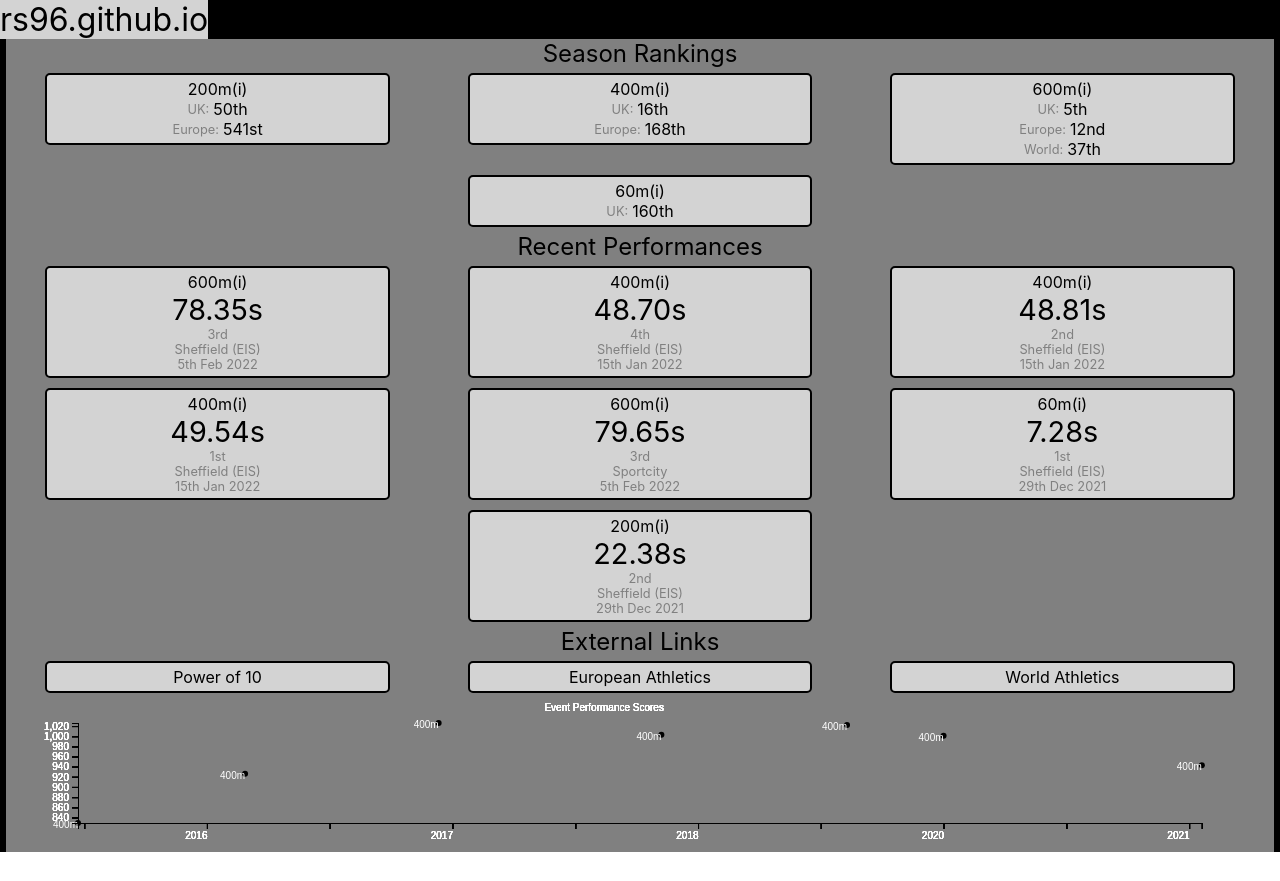
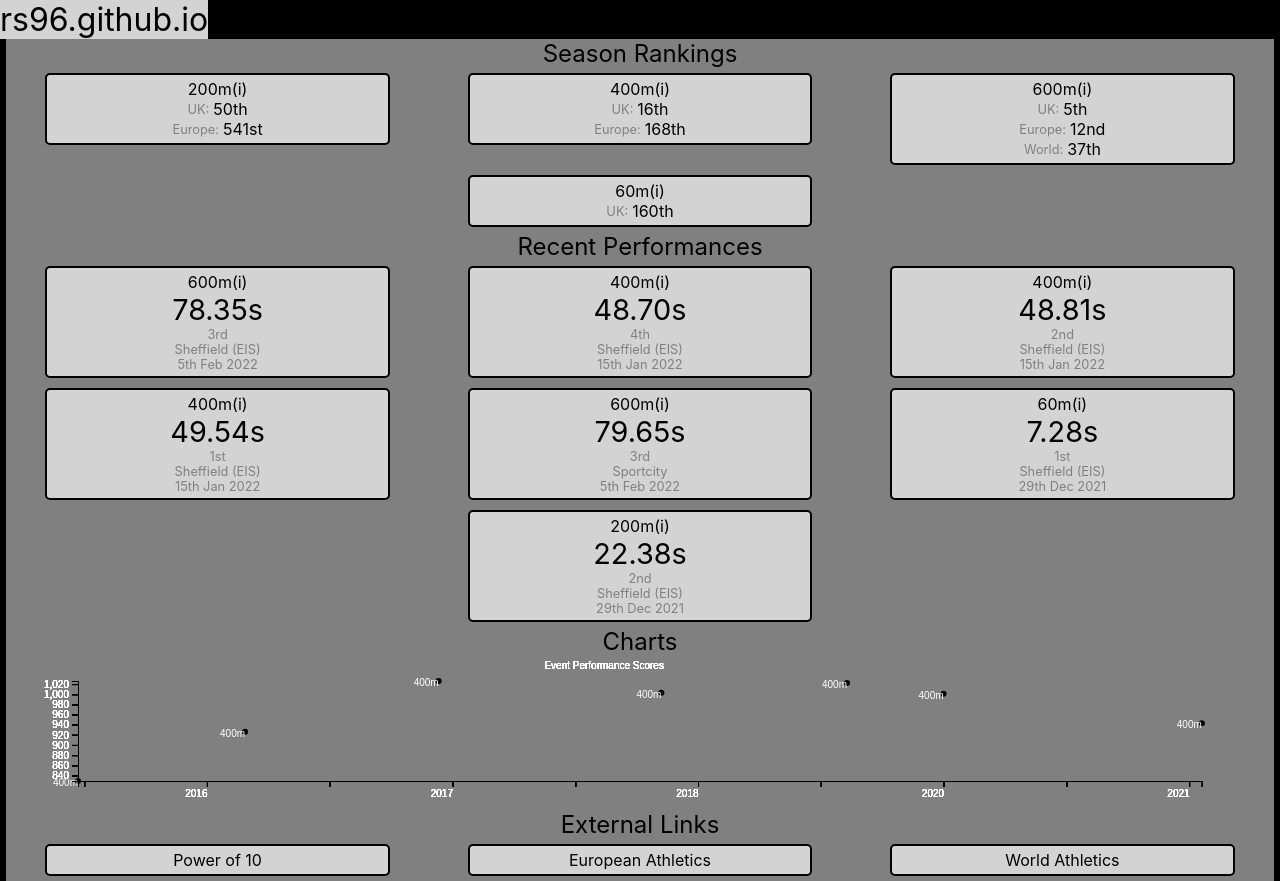
Before and after one commit to rs96/rs96.github.io, a React (Create React App) app: page / in a window 1280 px wide. Before the commit the page ends 852 px from the top, so only its background shows below. Built offline with nearby package versions, Linux system fonts and the light colour scheme.

Commit message:
add temp heading for charts

```diff
--- a/src/components/App/App.tsx
+++ b/src/components/App/App.tsx
@@ -19,8 +19,9 @@ const App = () => {
       <div className="info-boards">
         <RankingsBoard />
         <PerformancesBoard />
+        <div className="board-heading">Charts</div>
+        <PerformanceScoreChart />
         <LinkBoard />
-        <PerformanceScoreChart />
       </div>
     </div>
   );
```
